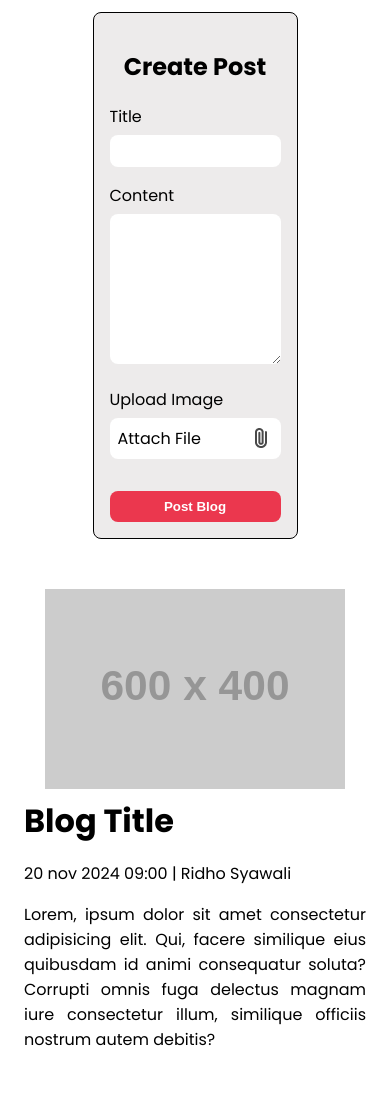
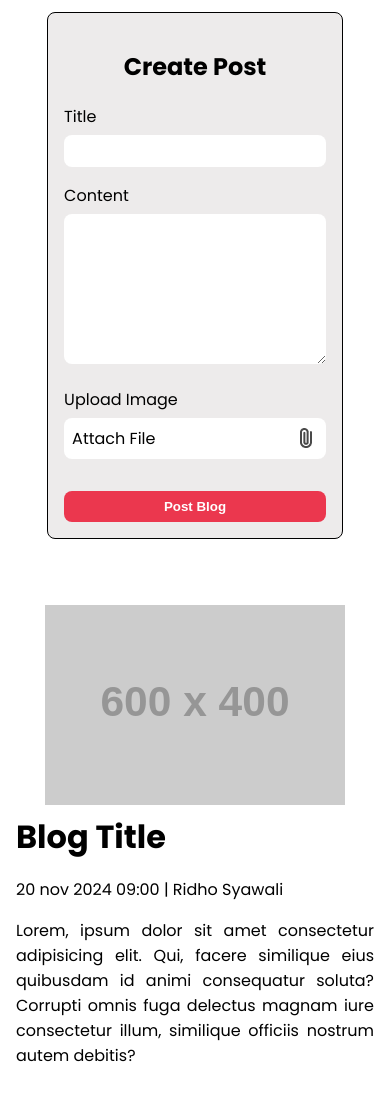
Before and after one commit to Ridhosyawali/web-porto, a plain HTML site: page blog/index.html in a window 390 px wide. Shown: the part 69-1169 px from the top of the page. Drawn offline with nearby package versions, Linux system fonts and the light colour scheme; placeholder pictures from the web are drawn by us.

Commit message:
Revisi style

```diff
--- a/blog/blog.js
+++ b/blog/blog.js
@@ -52,7 +52,8 @@ function renderBlog() {
             <p>
               ${blogs[i].content}
             </p>
-        </div></div>
+          </div>
+        </div>
       </div>`;
   }
 }
--- a/blog/style.css
+++ b/blog/style.css
@@ -75,16 +75,19 @@ footer span {
   padding-bottom: 20px;
   display: flex;
   justify-content: space-between;
+  gap: 16px;
 }
 
 .blog .blog-list {
   display: flex;
   flex-direction: column;
-  max-width: 75%;
+  width: 100%;
 }
 
 .blog .blog-list .blog-list-item {
   display: flex;
+  box-sizing: border-box;
+  max-width: 100%;
 }
 
 .blog .blog-list .blog-list-item .blog-image img {
@@ -93,6 +96,10 @@ footer span {
 
 .blog .blog-list .blog-list-item .blog-content {
   margin-left: 16px;
+  margin-right: 16px;
+  p {
+    text-align: justify;
+  }
 }
 
 .blog .blog-list .blog-list-item .blog-content h1 {
@@ -102,7 +109,7 @@ footer span {
 }
 
 .blog .blog-form {
-  max-width: 25%;
+  width: 30%;
 }
 .blog .blog-form .form-container {
   background-color: #edebeb;
@@ -209,7 +216,7 @@ textarea {
   .blog {
     display: flex;
     flex-direction: column-reverse;
-    padding-inline: 24px;
+    padding-inline: 8px;
     justify-content: center;
     padding-bottom: 16px;
   }
@@ -225,7 +232,7 @@ textarea {
     justify-content: center;
     img {
       height: auto;
-      width: 300px;
+      width: 100%;
       object-fit: cover;
       object-position: center;
     }
@@ -238,6 +245,7 @@ textarea {
 
   .blog .blog-list .blog-list-item .blog-content {
     margin: 0;
+    padding-inline: 8px;
     p {
       text-align: justify;
     }
@@ -245,12 +253,13 @@ textarea {
 
   .blog .blog-form {
     display: flex;
+    align-items: center;
     justify-content: center;
-    max-width: 100%;
+    width: 100%;
     margin-bottom: 50px;
   }
 
   .blog .blog-form .form-container {
-    width: 50%;
+    width: 70%;
   }
 }
```
Lines whose indentation alone changed are shown as unchanged.
